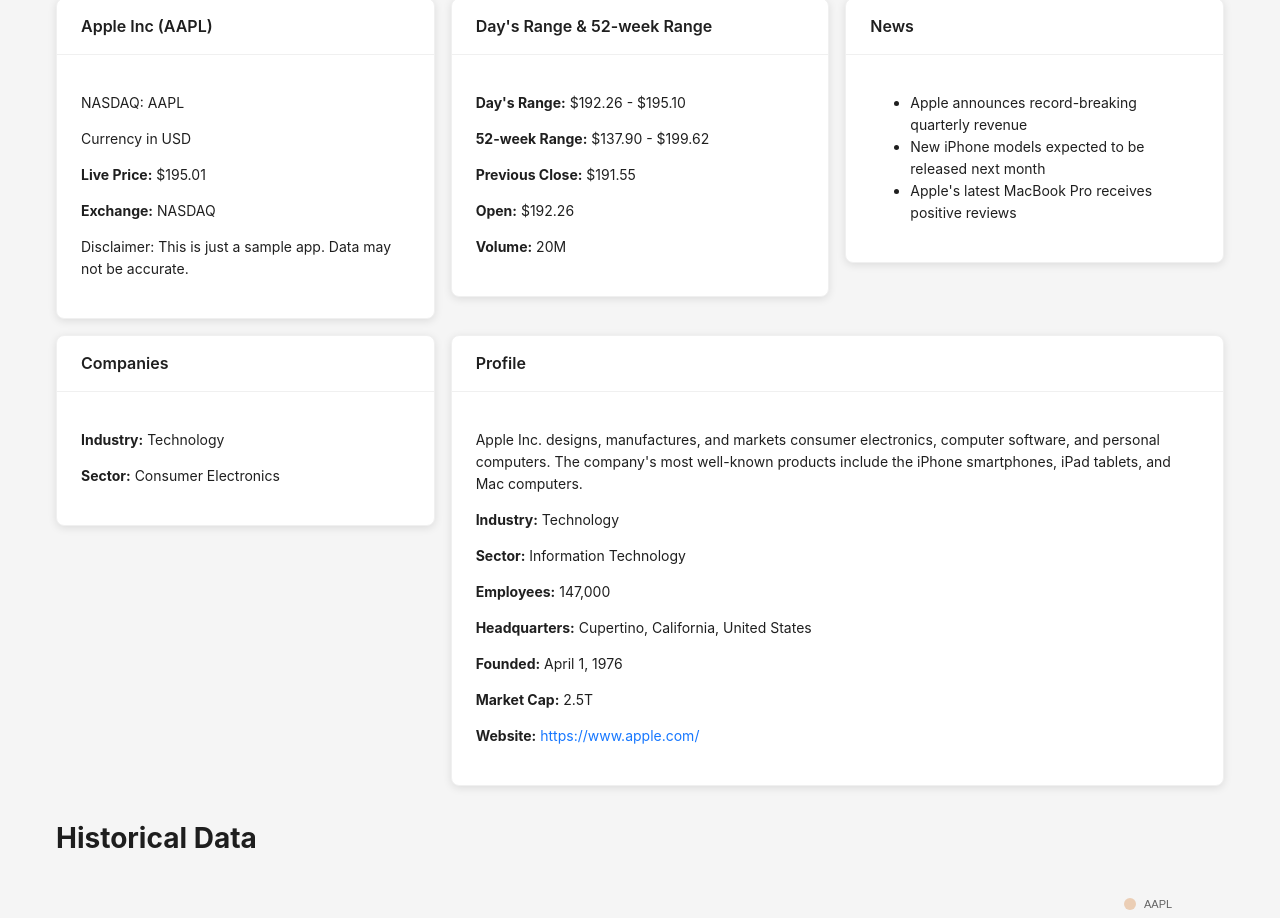
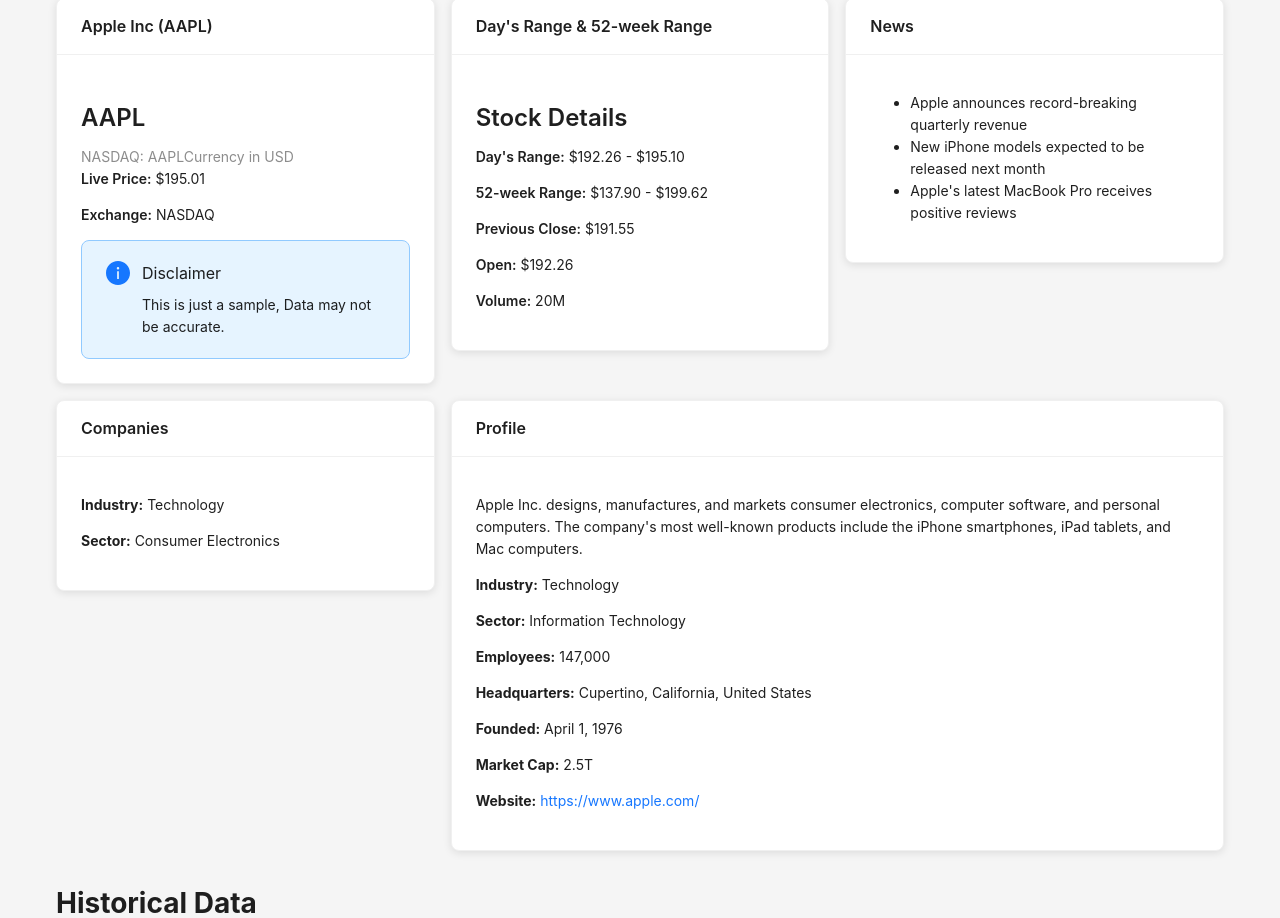
Before and after one commit to yasirshabbir44/reactjs-investing-portfolio, a React (Create React App) app: page / in a window 1280 px wide. Shown: the part 106-1024 px from the top of the page. Built offline with nearby package versions, Linux system fonts and the light colour scheme; sample sign-in values are in the browser's storage.

Commit message:
add date range filter also

```diff
--- a/package.json
+++ b/package.json
@@ -12,6 +12,7 @@
     "@testing-library/user-event": "^13.5.0",
     "antd": "^5.13.2",
     "d3-time-format": "^4.1.0",
+    "moment": "^2.30.1",
     "react": "^18.2.0",
     "react-dom": "^18.2.0",
     "react-router-dom": "^6.21.3",
--- a/src/App.css
+++ b/src/App.css
@@ -36,3 +36,17 @@
     transform: rotate(360deg);
   }
 }
+
+
+.ant-card .ant-card-body {
+  background-color: #f0f2f5;
+  padding: 10px !important;
+  border-radius: 8px;
+  box-shadow: 0 2px 8px rgba(0, 0, 0, 0.1);
+}
+
+/* Customize the font color and padding of .ant-card-body */
+.ant-card-body {
+  color: #333;
+  padding: 16px;
+}
--- a/src/components/home/Home.js
+++ b/src/components/home/Home.js
@@ -9,6 +9,7 @@
 import PriceRangeSection from "./section/PriceRangeSection";
 import TitleSection from "./section/TitleSection";
 import {generateRandomData} from "../../util/Util";
+import StockFilters from "./section/StockFilters";
 
 
 const HomePage = () => {
@@ -23,6 +24,15 @@
       data: generateRandomData(startDate, endDate, minRandomValue, maxRandomValue),
     },
   ];
+    const handleDateChange = (date, dateString) => {
+        // Handle date change logic
+        console.log('Selected Date:', dateString);
+    };
+
+    const handleRangeChange = (e) => {
+        // Handle range change logic
+        console.log('Selected Range:', e.target.value);
+    };
 
   return (
     <div style={{ padding: '16px' }}>
@@ -69,6 +79,7 @@
 
       <h1>Historical Data</h1>
 
+        <StockFilters onDateChange={handleDateChange} onRangeChange={handleRangeChange} />
         <Row>
 
 
--- a/src/components/home/section/PriceRangeSection.js
+++ b/src/components/home/section/PriceRangeSection.js
@@ -1,25 +1,35 @@
 // PriceRangeSection.js
 import React from 'react';
 import CustomCard from '../card/CustomCard';
+import { Typography, Alert } from 'antd';
+
+const { Title, Paragraph, Text } = Typography;
 
 const PriceRangeSection = ({ daysRange, weeksRange, previousClose, open, volume }) => {
     return (
         <CustomCard title="Day's Range & 52-week Range">
-            <p>
-                <strong>Day's Range:</strong> {daysRange}
-            </p>
-            <p>
-                <strong>52-week Range:</strong> {weeksRange}
-            </p>
-            <p>
-                <strong>Previous Close:</strong> {previousClose}
-            </p>
-            <p>
-                <strong>Open:</strong> {open}
-            </p>
-            <p>
-                <strong>Volume:</strong> {volume}
-            </p>
+            <Title level={3}>Stock Details</Title>
+
+            <Paragraph>
+                <Text strong>Day's Range:</Text> {daysRange}
+            </Paragraph>
+
+            <Paragraph>
+                <Text strong>52-week Range:</Text> {weeksRange}
+            </Paragraph>
+
+            <Paragraph>
+                <Text strong>Previous Close:</Text> {previousClose}
+            </Paragraph>
+
+            <Paragraph>
+                <Text strong>Open:</Text> {open}
+            </Paragraph>
+
+            <Paragraph>
+                <Text strong>Volume:</Text> {volume}
+            </Paragraph>
+
             {/* Add more details as needed */}
         </CustomCard>
     );
--- /dev/null
+++ b/src/components/home/section/StockFilters.js
@@ -0,0 +1,50 @@
+// StockFilters.js
+import React from 'react';
+import { DatePicker } from 'antd';
+import moment from 'moment';
+
+const { RangePicker } = DatePicker;
+
+const StockFilters = ({ onDateChange, onRangeChange }) => {
+    const disabledDate = (current) => {
+        // Disable dates after today
+        return current && current > moment().endOf('day');
+    };
+
+    const handleDateChange = (date, dateString) => {
+        // Check if onDateChange is defined before invoking it
+        if (onDateChange) {
+            onDateChange(date, dateString);
+        }
+    };
+
+    const handleRangeChange = (dates, dateStrings) => {
+        // Check if onRangeChange is defined before invoking it
+        if (onRangeChange) {
+            onRangeChange(dates, dateStrings);
+        }
+    };
+
+    return (
+        <div className="filters-container">
+            {/* Date Filter */}
+            <DatePicker
+                onChange={(date, dateString) => handleDateChange(date, dateString)}
+                disabledDate={disabledDate}
+                style={{ marginRight: '16px' }}
+                placeholder="Select a Date"
+            />
+
+            {/* Range Filter */}
+            <RangePicker
+                style={{ width: '30%' }}
+                placeholder={['Start Date', 'End Date']}
+                allowEmpty={[true, true]}
+                format="MM/DD/YYYY"
+                disabledDate={disabledDate}
+            />
+        </div>
+    );
+};
+
+export default StockFilters;
--- a/src/components/home/section/TitleSection.js
+++ b/src/components/home/section/TitleSection.js
@@ -1,21 +1,32 @@
 // ProfileSection.js
 import React from 'react';
 import CustomCard from '../card/CustomCard';
+import { Typography, Alert } from 'antd';
+const { Title, Paragraph, Text } = Typography;
 
 const TitleSection = () => {
 
 
     return (
         <CustomCard title="Apple Inc (AAPL)">
-            <p>NASDAQ: AAPL</p>
-            <p>Currency in USD</p>
-            <p>
+            <Title level={3}>AAPL</Title>
+            <Text type="secondary">NASDAQ: AAPL</Text>
+            <Text type="secondary">Currency in USD</Text>
+
+            <Paragraph>
                 <strong>Live Price:</strong> $195.01
-            </p>
-            <p>
+            </Paragraph>
+
+            <Paragraph>
                 <strong>Exchange:</strong> NASDAQ
-            </p>
-            <p>Disclaimer: This is just a sample app. Data may not be accurate.</p>
+            </Paragraph>
+
+            <Alert
+                message="Disclaimer"
+                description="This is just a sample, Data may not be accurate."
+                type="info"
+                showIcon
+            />
             {/* Add more details as needed */}
         </CustomCard>
     );
```
Also changed, not shown: src/components/login/LoginPage.js (+14 -14 lines), 1 other file (tests, documents, lock files or other folders).
